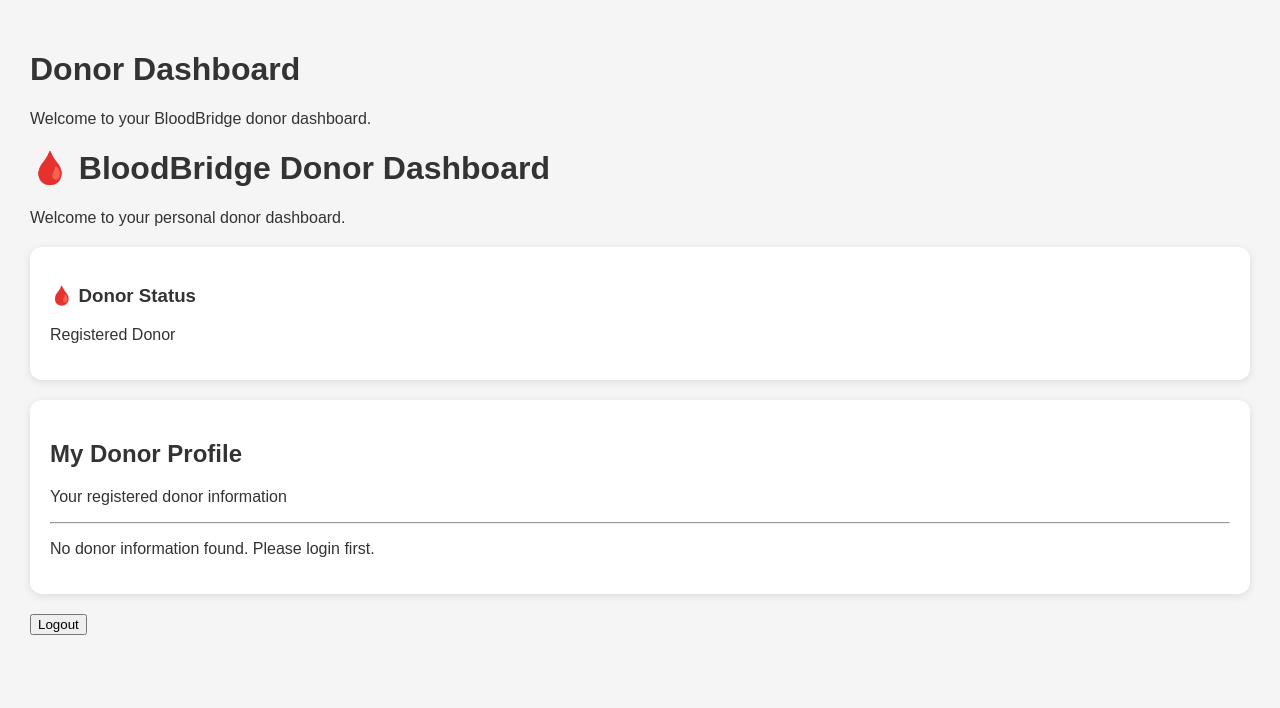
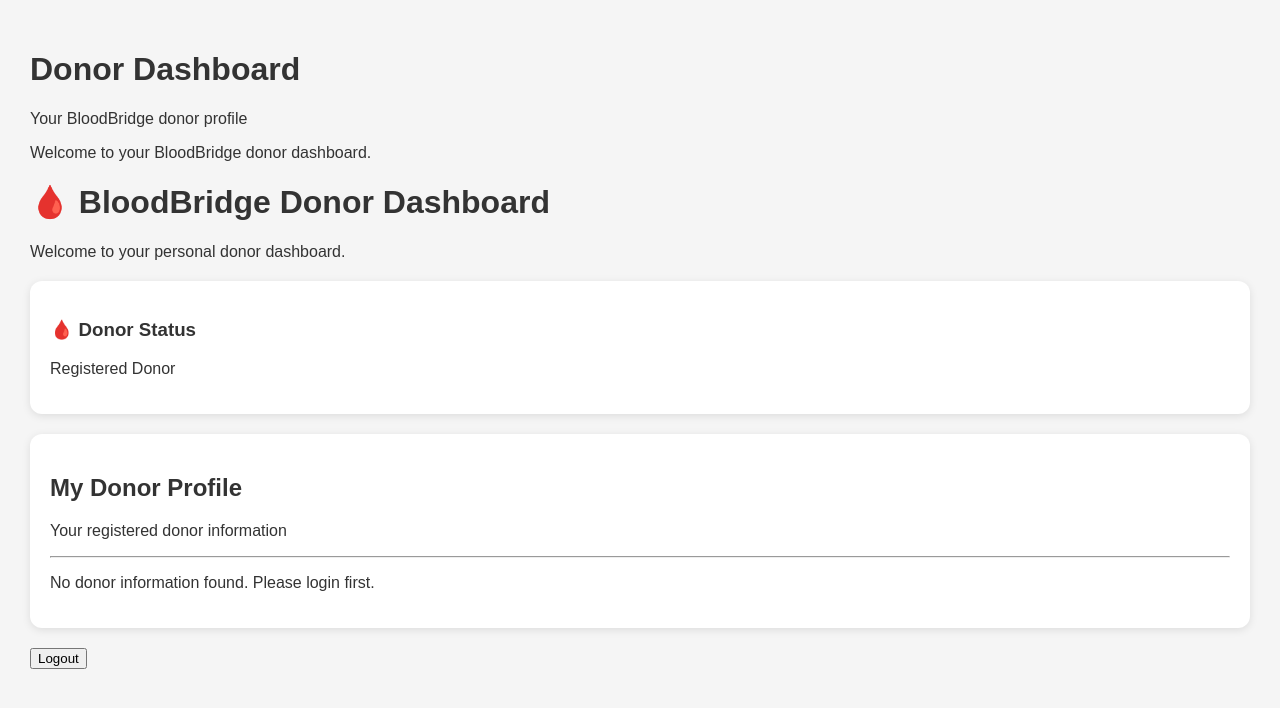
Before and after one commit to hiteshpatil5671-boop/blood-bridge, a website: page donor-dashboard.html in a window 1280 px wide. Drawn offline with Linux system fonts and the light colour scheme.

Commit message:
Add donor profile subtitle

```diff
--- a/donor-dashboard.html
+++ b/donor-dashboard.html
@@ -28,6 +28,7 @@ min-height: 100vh;
 <body>
 
     <h1>Donor Dashboard</h1>
+    <p>Your BloodBridge donor profile</p>
 
     <p>Welcome to your BloodBridge donor dashboard.</p>
 
```
